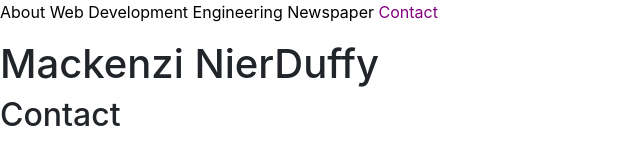
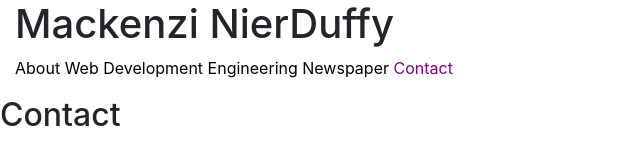
Before and after one commit to macknd/mentor-guided-learning, a plain HTML site: page portfolio/contact.html in a window 1280 px wide. Shown: the whole page, without its empty margins (0-640 px from the left). Drawn offline with nearby package versions, Linux system fonts and the light colour scheme.

Commit message:
fixed navbar

```diff
--- a/portfolio/contact.html
+++ b/portfolio/contact.html
@@ -6,7 +6,10 @@
         <link rel="stylesheet" href="./main.css">
     </head>
     <body>
-        <nav>
+        <section class="col-12 col-md-6">
+            <h1>Mackenzi NierDuffy</h1>
+        </section>
+        <nav class="col-12 col-md-6">
             <a class="nav-item--black" href="http://localhost:8080/">About</a>
             <a class="nav-item--black" href="http://localhost:8080/web-development.html">Web Development</a>
             <a class="nav-item--black" href="http://localhost:8080/engineering.html">Engineering</a>
@@ -14,9 +17,6 @@
             <p class="active-nav-item">Contact</p>
         </nav>
         <section>
-            <h1>Mackenzi NierDuffy</h1>
-        </section>
-        <section>
             <h2>Contact</h2>
         </section>
     </body>
```
Also changed, not shown: portfolio/engineering.html (+4 -4 lines), portfolio/newspaper.html (+4 -4 lines), portfolio/web-development.html (+4 -4 lines).
